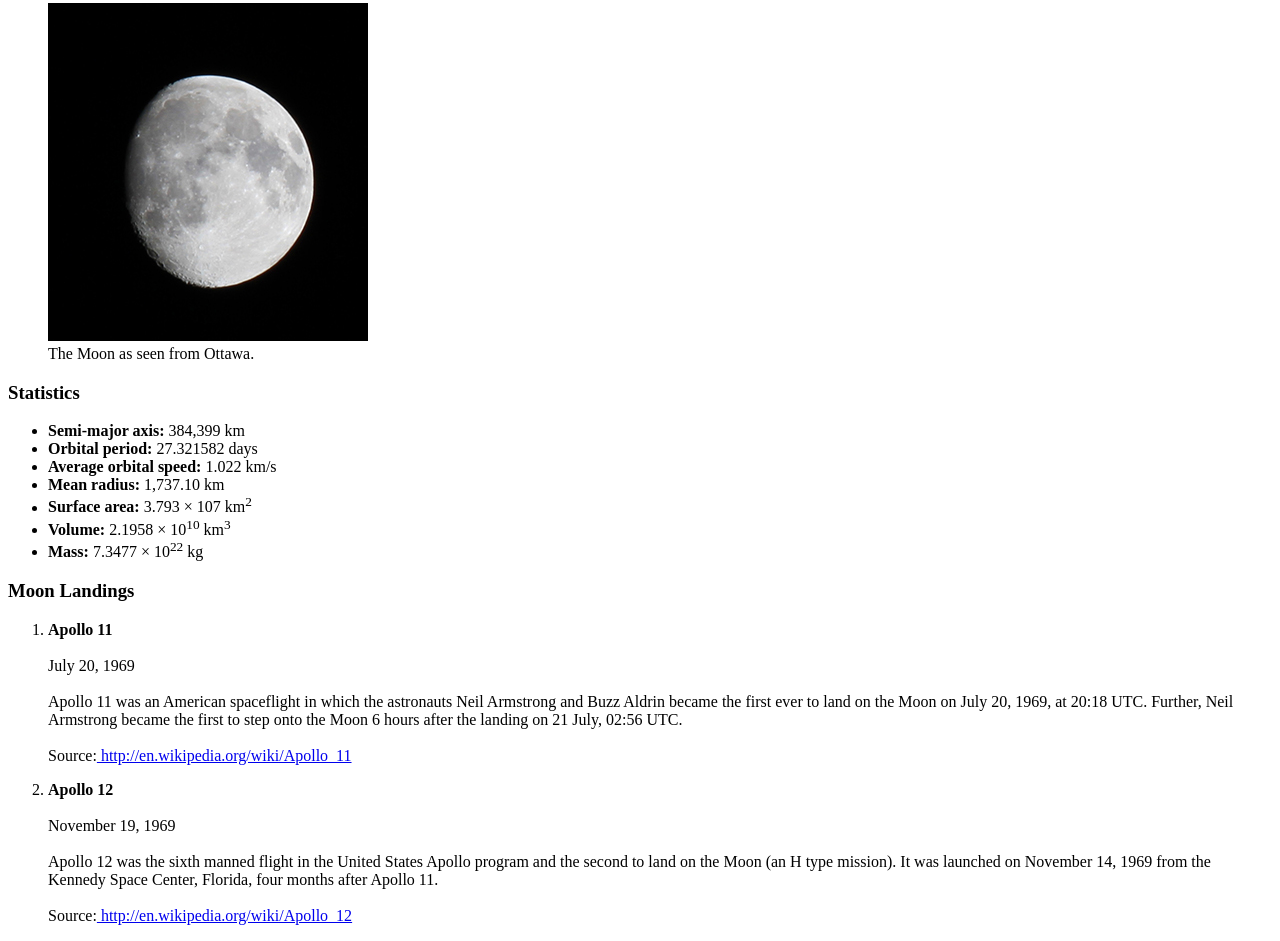
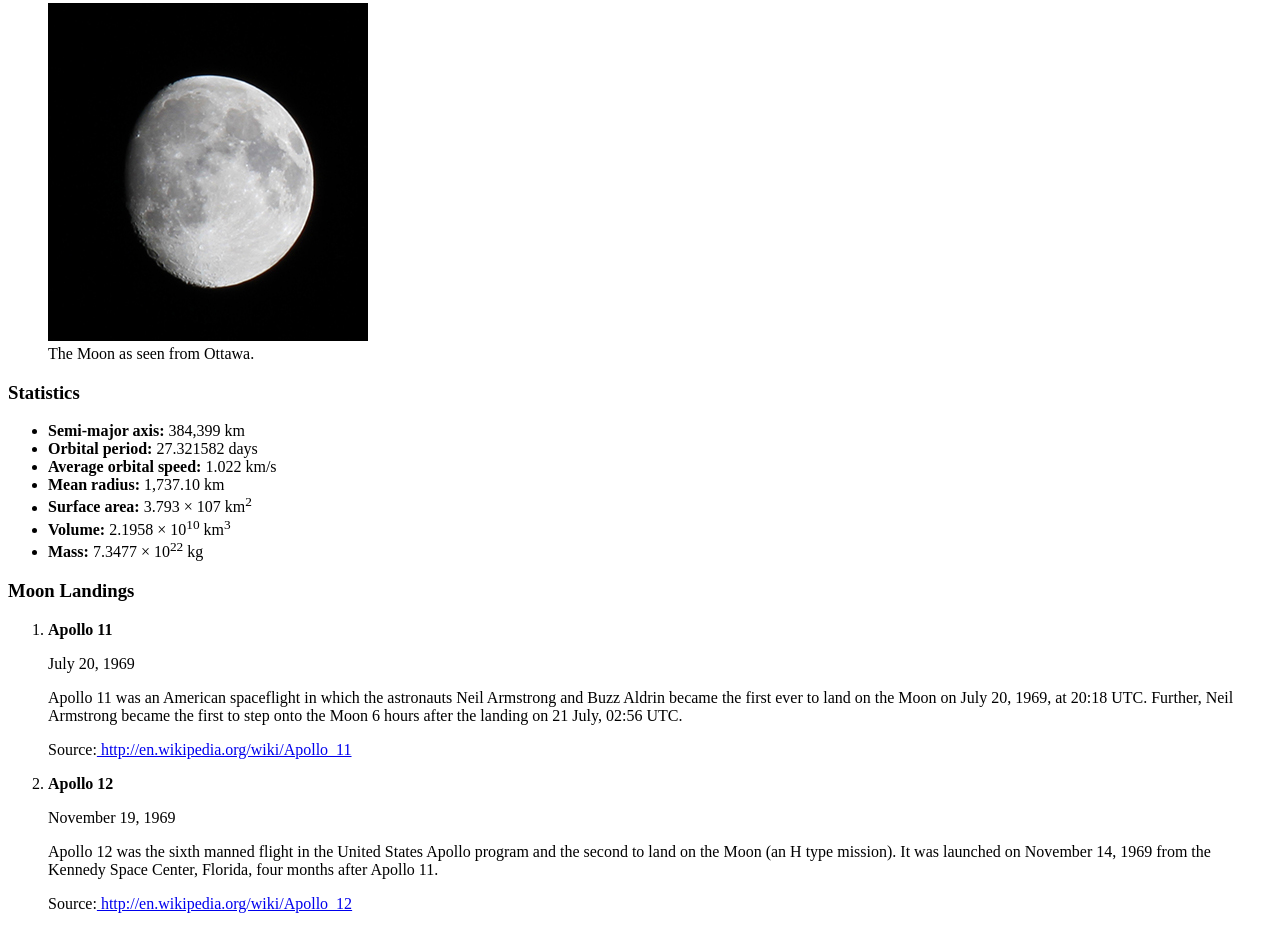
Before and after one commit to PunainenAurinko/MAD9013-ex1, a plain HTML site: page index.html in a window 1280 px wide. Shown: the part 176-1117 px from the top of the page. Drawn offline with Linux system fonts and the light colour scheme.

Commit message:
Final Final Final
Final Finalized Version

```diff
--- a/index.html
+++ b/index.html
@@ -25,14 +25,14 @@
 		<h3>Moon Landings</h3>
 			<ol>
   				<li><strong>Apollo 11</strong></li>
-  				<br><time datetime="1969-07-20">July 20, 1969</time></br>
-  				<br>Apollo 11 was an American spaceflight in which the astronauts Neil Armstrong and Buzz Aldrin became the first ever to land on the Moon on <time datetime="1969-07-20 20:18 UTC">July 20, 1969, at 20:18 UTC</time>. Further, Neil Armstrong became the first to step onto the Moon 6 hours after the landing on <time datetime="1969-07-21 02:56 UTC">21 July, 02:56 UTC</time>.</br>
-  				<br>Source:<a href="http://en.wikipedia.org/wiki/Apollo_11"> http://en.wikipedia.org/wiki/Apollo_11</a></br>
+  				<p><time datetime="1969-07-20">July 20, 1969</time></p>
+  				<p>Apollo 11 was an American spaceflight in which the astronauts Neil Armstrong and Buzz Aldrin became the first ever to land on the Moon on <time datetime="1969-07-20 20:18 UTC">July 20, 1969, at 20:18 UTC</time>. Further, Neil Armstrong became the first to step onto the Moon 6 hours after the landing on <time datetime="1969-07-21 02:56 UTC">21 July, 02:56 UTC</time>.</p>
+  				<p>Source:<a href="http://en.wikipedia.org/wiki/Apollo_11"> http://en.wikipedia.org/wiki/Apollo_11</a></p>
   				<p> </p>
   				<li><strong>Apollo 12</strong></li>
-  				<br><time datetime="1969-11-19">November 19, 1969</time></br>
-  				<br>Apollo 12 was the sixth manned flight in the United States Apollo program and the second to land on the Moon (an H type mission). It was launched on <time datetime="1969-11-14">November 14, 1969</time> from the Kennedy Space Center, Florida, four months after Apollo 11.</br>
-  				<br>Source:<a href="http://en.wikipedia.org/wiki/Apollo_12"> http://en.wikipedia.org/wiki/Apollo_12</a></br>
+  				<p><time datetime="1969-11-19">November 19, 1969</time></p>
+  				<p>Apollo 12 was the sixth manned flight in the United States Apollo program and the second to land on the Moon (an H type mission). It was launched on <time datetime="1969-11-14">November 14, 1969</time> from the Kennedy Space Center, Florida, four months after Apollo 11.</p>
+  				<p>Source:<a href="http://en.wikipedia.org/wiki/Apollo_12"> http://en.wikipedia.org/wiki/Apollo_12</a></p>
   			</ol>
 	</body>
 </html>
```
